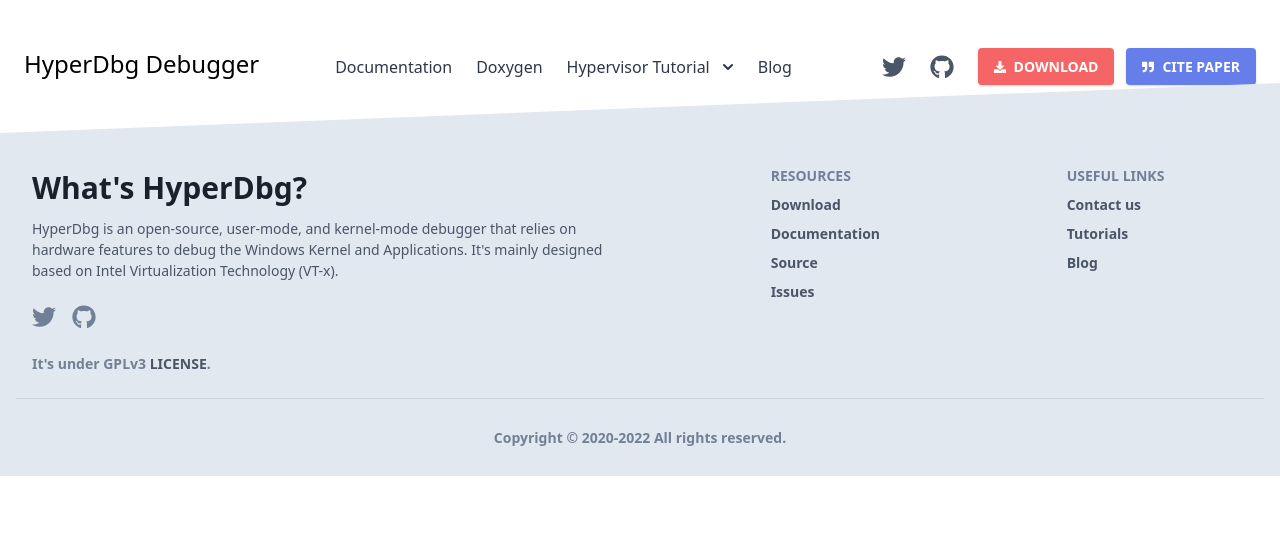
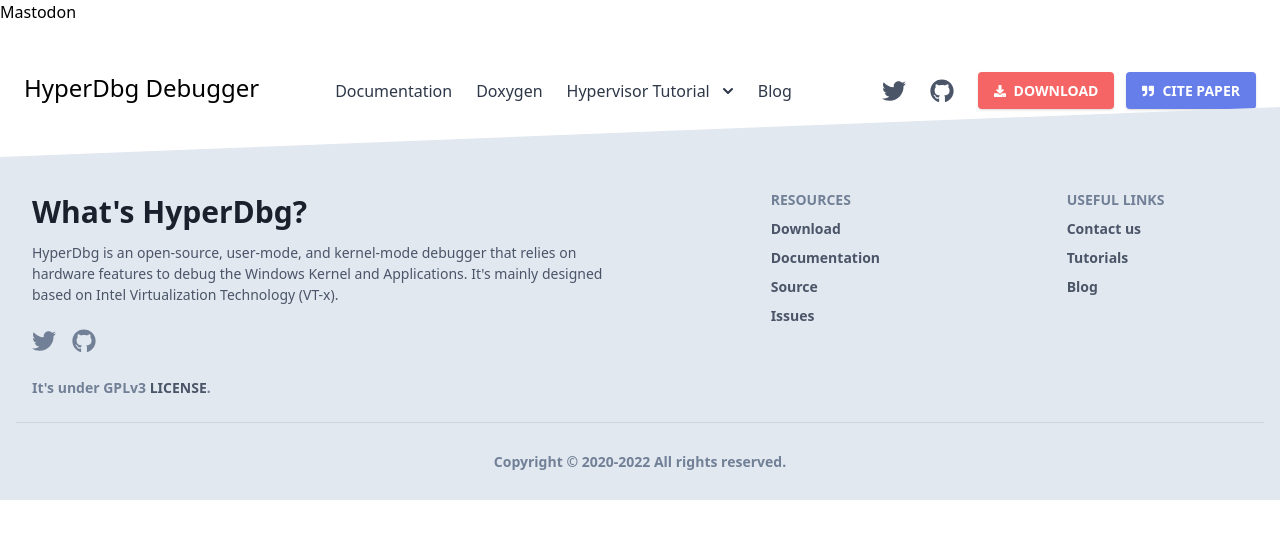
Before and after one commit to HyperDbg/website-www, a plain HTML site: page index.html in a window 1280 px wide. Drawn offline with Linux system fonts and the light colour scheme.

Commit message:
Update index.html

```diff
--- a/index.html
+++ b/index.html
@@ -1 +1 @@
-<!DOCTYPE html><html lang=en><head><meta charset=utf-8><meta http-equiv=X-UA-Compatible content="IE=edge"><meta name=viewport content="width=device-width,initial-scale=1"><link rel=icon href=/favicon.ico><link rel=apple-touch-icon sizes=180x180 href=/apple-touch-icon.png><link rel=icon type=image/png sizes=32x32 href=/favicon-32x32.png><link rel=icon type=image/png sizes=16x16 href=/favicon-16x16.png><link rel=manifest href=/site.webmanifest><title>HyperDbg Debugger</title><link href=/js/chunk-2d21a3d2.369d560d.js rel=prefetch><link href=/css/app.ee016036.css rel=preload as=style><link href=/js/app.81ef7f4a.js rel=preload as=script><link href=/js/chunk-vendors.4a66bca9.js rel=preload as=script><link href=/css/app.ee016036.css rel=stylesheet></head><body><noscript><strong>We're sorry but website doesn't work properly without JavaScript enabled. Please enable it to continue.</strong></noscript><div id=app></div><script src=/js/chunk-vendors.4a66bca9.js></script><script src=/js/app.81ef7f4a.js></script></body></html>
+<!DOCTYPE html><html lang=en><a rel="me" href="https://infosec.exchange/@hyperdbg">Mastodon</a><head><meta charset=utf-8><meta http-equiv=X-UA-Compatible content="IE=edge"><meta name=viewport content="width=device-width,initial-scale=1"><link rel=icon href=/favicon.ico><link rel=apple-touch-icon sizes=180x180 href=/apple-touch-icon.png><link rel=icon type=image/png sizes=32x32 href=/favicon-32x32.png><link rel=icon type=image/png sizes=16x16 href=/favicon-16x16.png><link rel=manifest href=/site.webmanifest><title>HyperDbg Debugger</title><link href=/js/chunk-2d21a3d2.369d560d.js rel=prefetch><link href=/css/app.ee016036.css rel=preload as=style><link href=/js/app.81ef7f4a.js rel=preload as=script><link href=/js/chunk-vendors.4a66bca9.js rel=preload as=script><link href=/css/app.ee016036.css rel=stylesheet></head><body><noscript><strong>We're sorry but website doesn't work properly without JavaScript enabled. Please enable it to continue.</strong></noscript><div id=app></div><script src=/js/chunk-vendors.4a66bca9.js></script><script src=/js/app.81ef7f4a.js></script></body></html>
```
